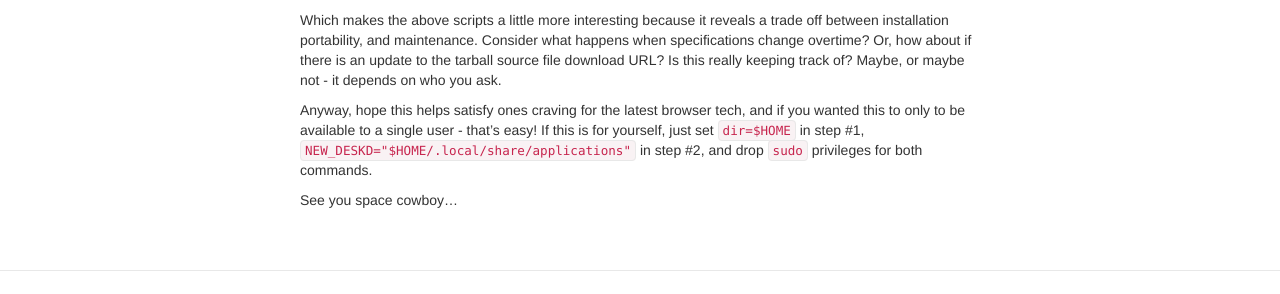
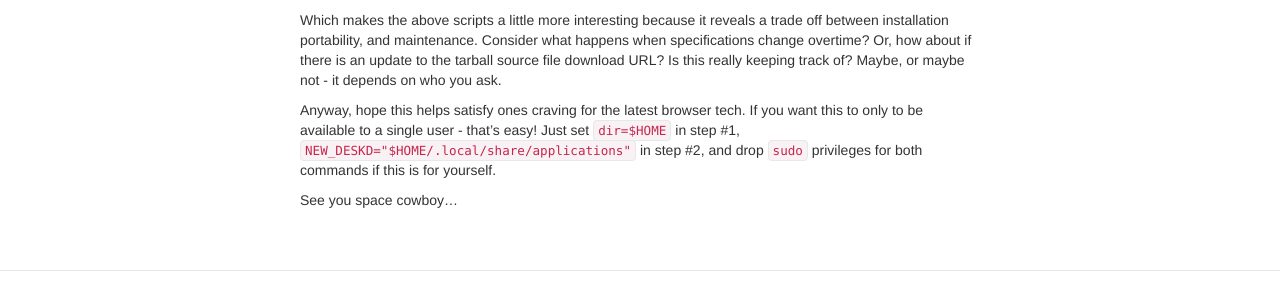
Before and after one commit to ecwpz91/ecwpz91.github.io, a Jekyll site: the page built from _posts/2017-11-18-Getting and Installing Firefox Quantum.md, in a window 1280 px wide. Shown: the part 1803-2097 px from the top of the page. Built offline with Jekyll 4.4.1, drawn with Linux system fonts in a browser that asks for light colours; nearby versions of some CDN libraries.

Commit message:
Finalized

```diff
--- a/_posts/2017-11-18-Getting and Installing Firefox Quantum.md
+++ b/_posts/2017-11-18-Getting and Installing Firefox Quantum.md
@@ -83,7 +83,7 @@
 
 Which makes the above scripts a little more interesting because it reveals a trade off between installation portability, and maintenance. Consider what happens when specifications change overtime? Or, how about if there is an update to the tarball source file download URL? Is this really keeping track of? Maybe, or maybe not - it depends on who you ask.
 
-Anyway, hope this helps satisfy ones craving for the latest browser tech, and if you wanted this to only to be available to a single user - that's easy! If this is for yourself, just set `dir=$HOME` in step #1, `NEW_DESKD="$HOME/.local/share/applications"` in step #2, and drop `sudo` privileges for both commands.
+Anyway, hope this helps satisfy ones craving for the latest browser tech. If you want this to only to be available to a single user - that's easy! Just set `dir=$HOME` in step #1, `NEW_DESKD="$HOME/.local/share/applications"` in step #2, and drop `sudo` privileges for both commands if this is for yourself.
 
 See you space cowboy...
 
```
